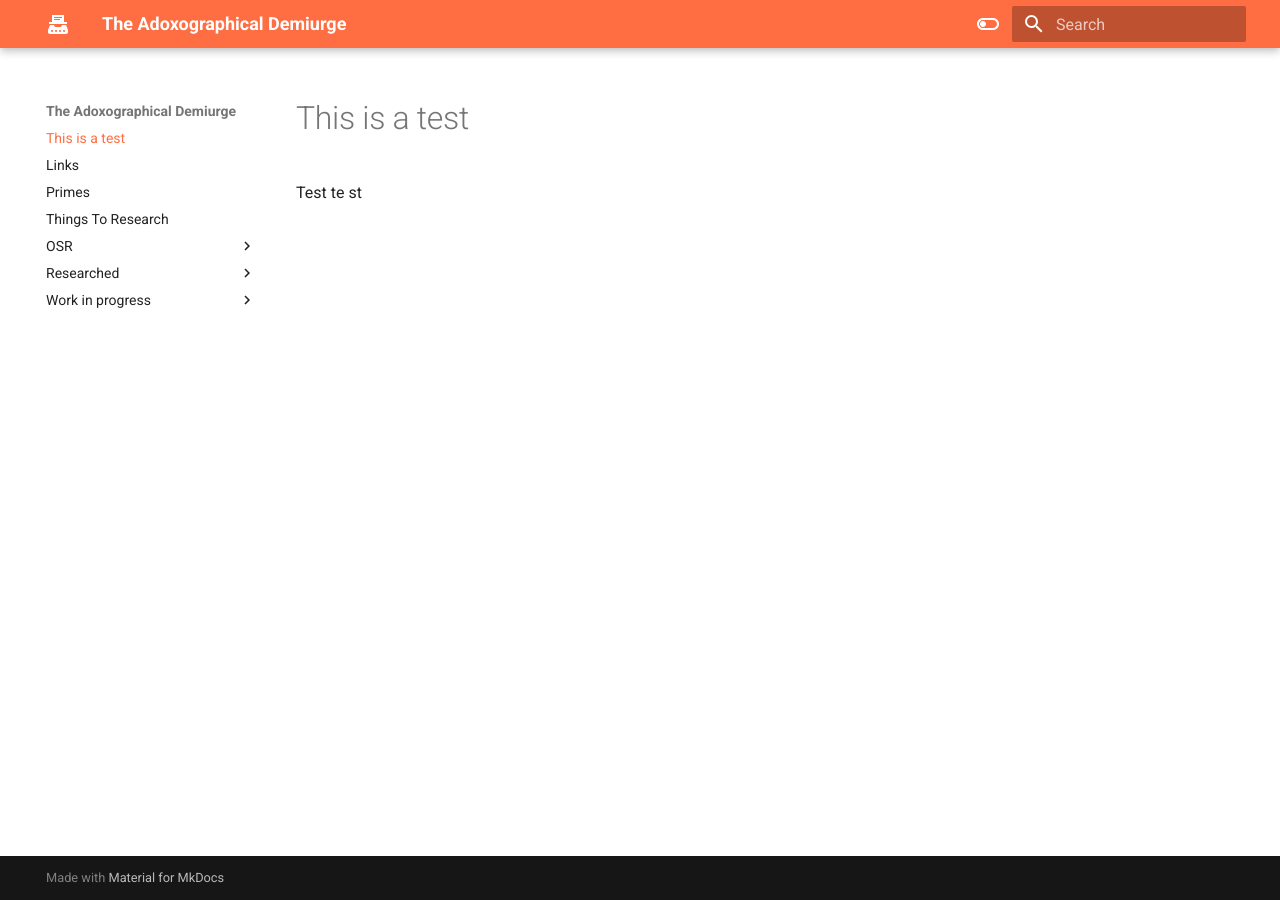
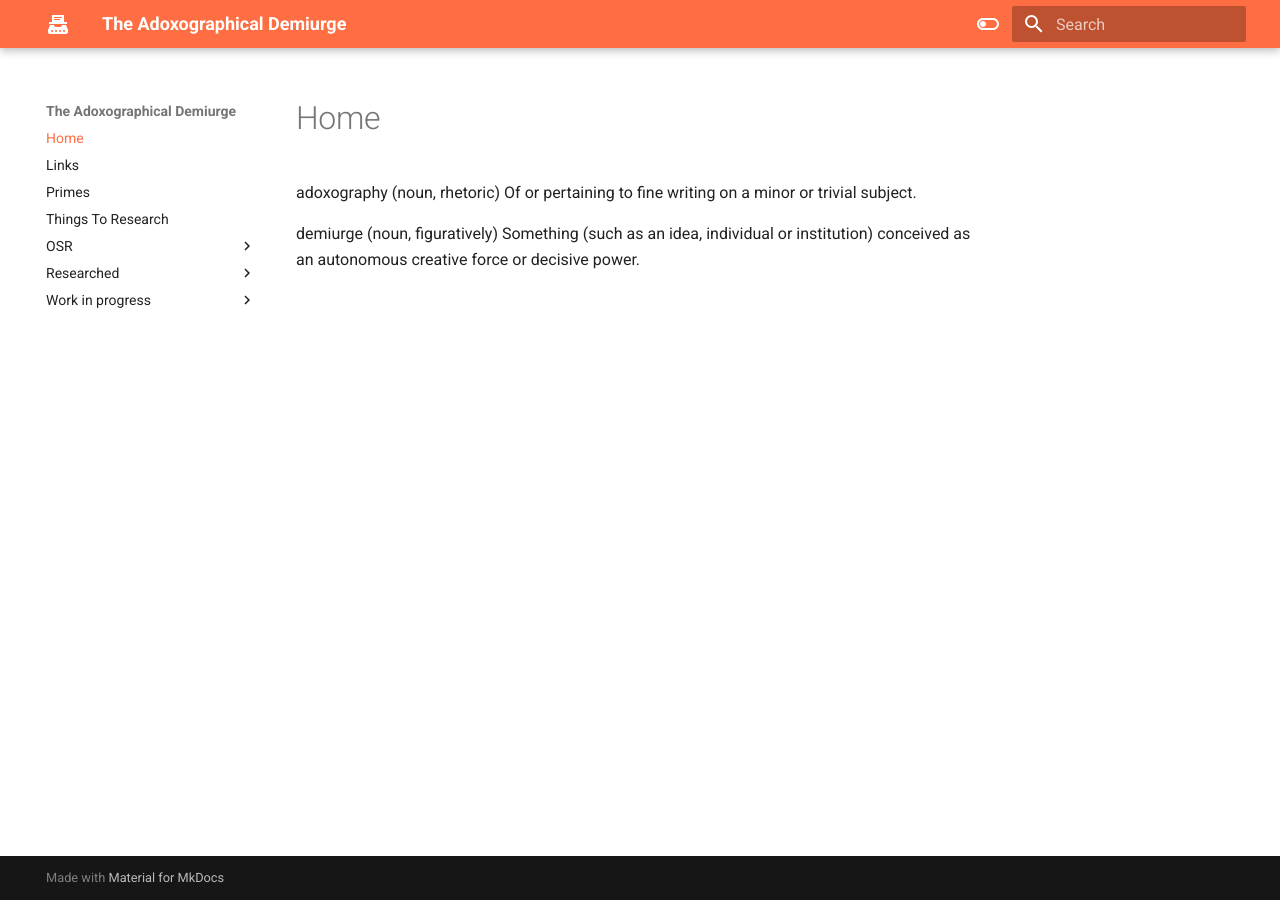
Before and after one commit to madlogmay/adoxographical_demiurge, an MkDocs documentation site: the page built from docs/index.md, in a window 1280 px wide. Built offline with MkDocs 1.6.1 and Material for MkDocs 9.7.7, drawn with Linux system fonts in a browser that asks for light colours.

Commit message:
Update index.md

```diff
--- a/docs/index.md
+++ b/docs/index.md
@@ -1,5 +1,3 @@
-# This is a test
+adoxography (noun, rhetoric)  Of or pertaining to fine writing on a minor or trivial subject.
 
-Test
-te
-st
+demiurge (noun, figuratively) Something (such as an idea, individual or institution) conceived as an autonomous creative force or decisive power.
```
